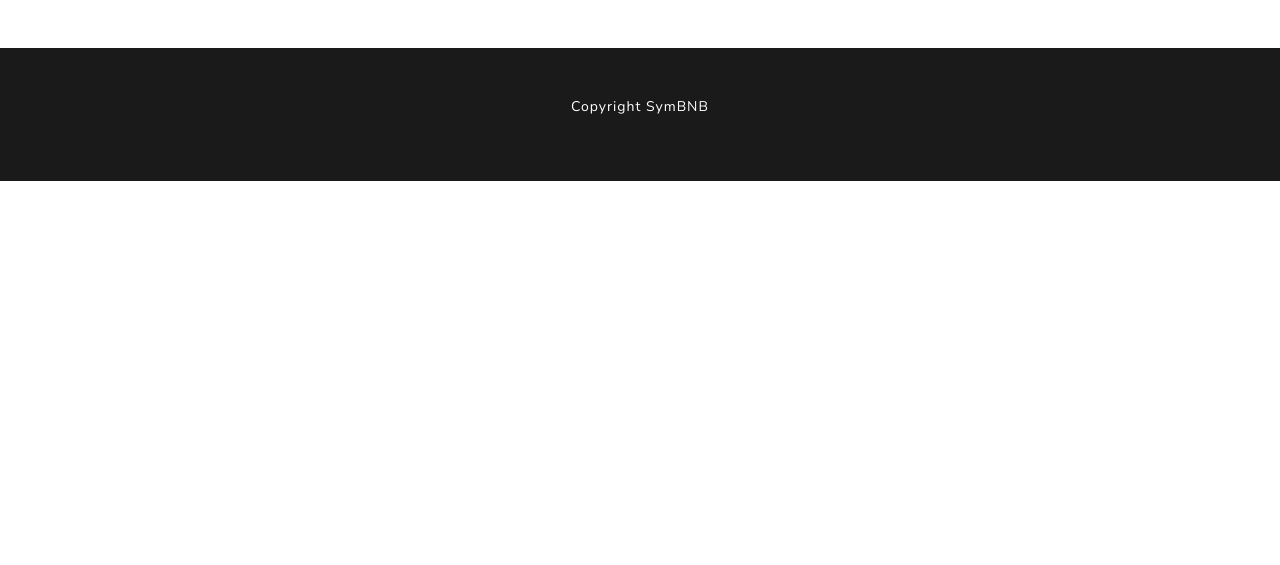
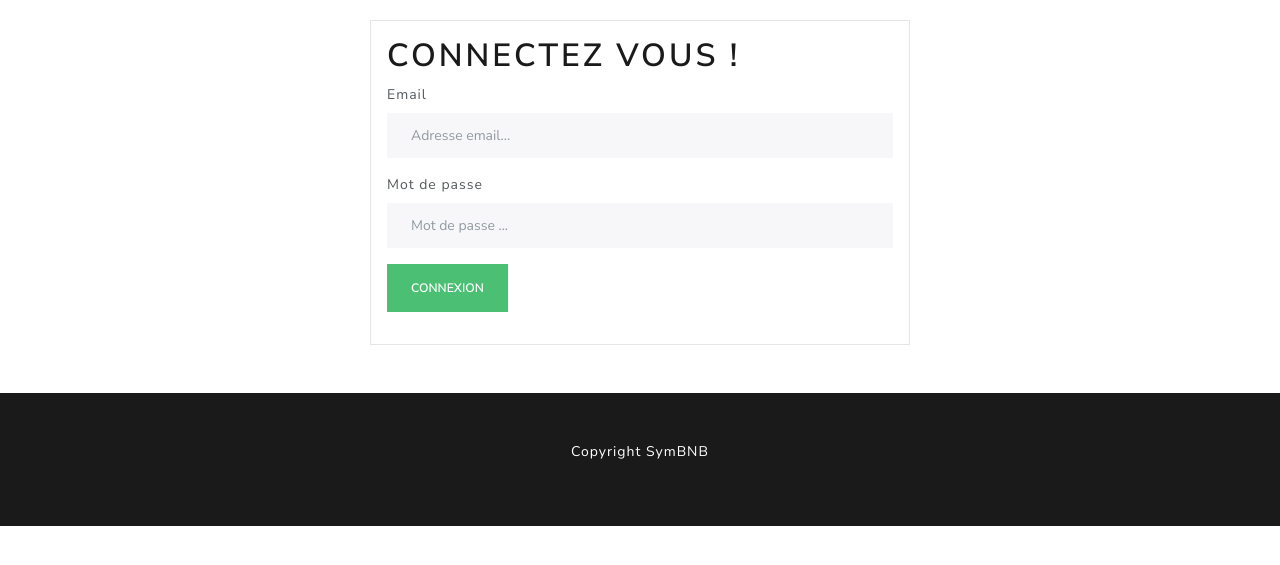
Before and after one commit to Anteste/symbnb, a Symfony app: template templates/account/login.html.twig in a window 1280 px wide. Shown: the part 89-654 px from the top of the page. Run offline with Twig, Linux system fonts and the light colour scheme; the template is opened without the code that fills it, so the values that code supplies are empty; some libraries are stand-ins or nearby versions.

Commit message:
Login Feature

```diff
--- a/templates/account/login.html.twig
+++ b/templates/account/login.html.twig
@@ -1,9 +1,30 @@
 {% extends 'base.html.twig' %}
 
+{% block title %} Connexion au site {% endblock %}
+
 {% block body %}
+    <div class="container">
+        <div class="row">
+            <div class="col-md-3">&nbsp;</div>
+            <div class="col-md-6">
+                <div class="bg-light py-3 px-3">
+                    <h1>Connectez vous !</h1>
+                    <form action="{{ path('account_login') }}" method="post">
+                        <div class="form-group">
+                            <label for="email">Email</label>
+                            <input type="text" name="_username" id="email" class="form-control" placeholder="Adresse email...">
+                        </div>
+                        <div class="form-group">
+                            <label for="password">Mot de passe</label>
+                            <input type="password" name="_password" id="password" placeholder="Mot de passe ..." class="form-control">
+                        </div>
+                        <div class="form-group">
+                            <button type="submit" class="btn btn-success">Connexion</button>
+                        </div>
+                    </form>
+                </div>
 
+            </div>
+        </div>
+    </div>
 {% endblock %}
-
-{% block title %}
-
-{% endblock %}
--- a/templates/base.html.twig
+++ b/templates/base.html.twig
@@ -2,7 +2,7 @@
 <html>
     <head>
         <meta charset="UTF-8">
-        <title>SymBNB -{% block title %}Welcome!{% endblock %}</title>
+        <title>SymBNB -{% block title %} Welcome! {% endblock %}</title>
         <link rel="stylesheet" href="/css/bootsrap.min.css">
         <link rel="stylesheet" href="/css/app.css">
         {% block stylesheets %}{% endblock %}
```
Also changed, not shown: src/Controller/AccountController.php (added, +17 -0 lines), 1 other file.
